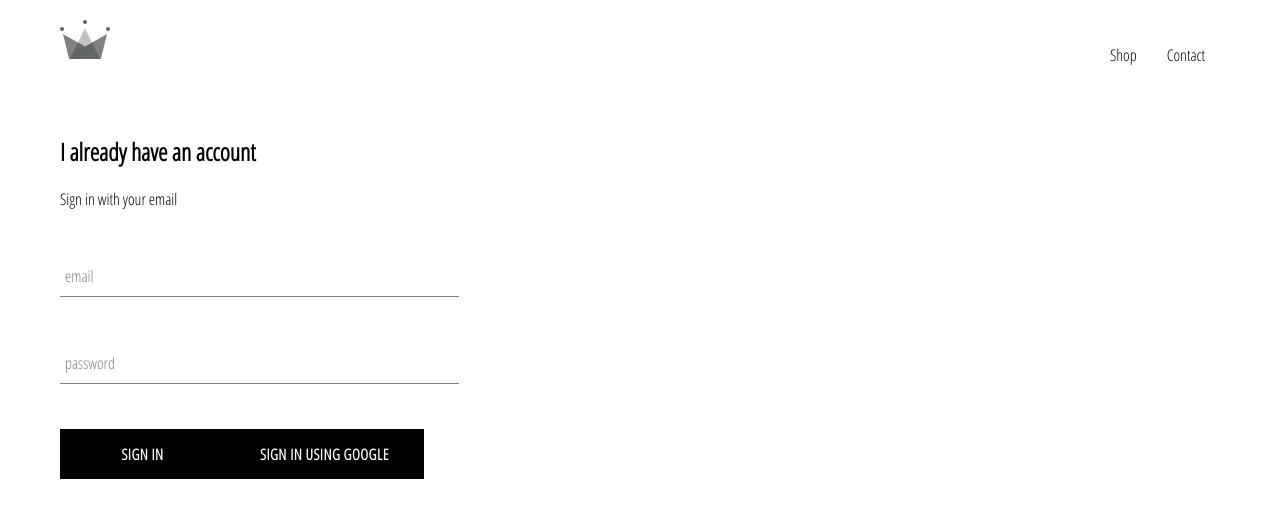
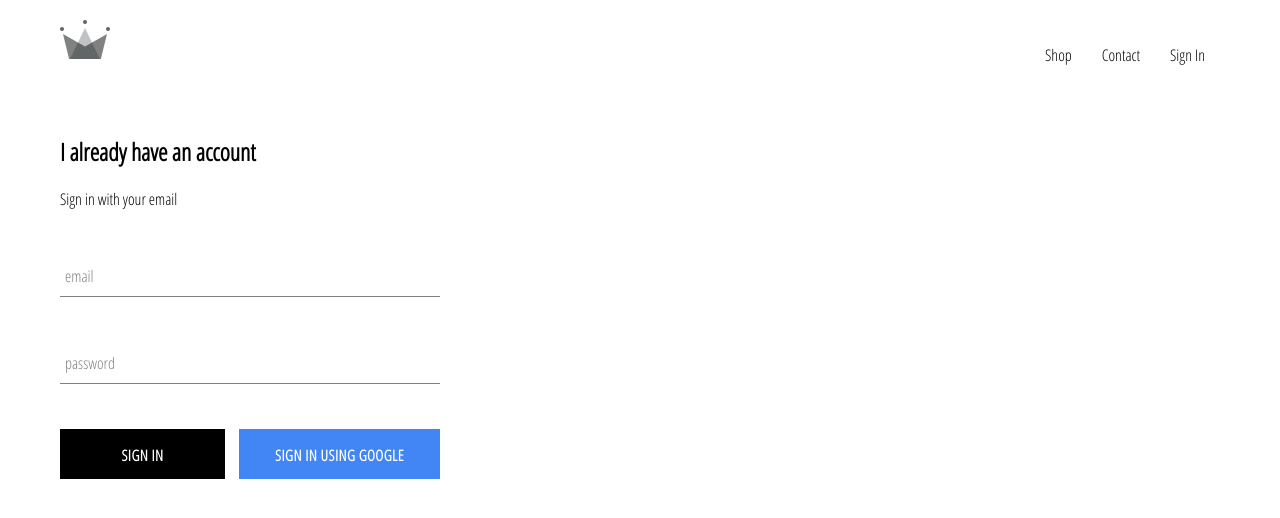
Before and after one commit to irenecodes/crwn-clothing, a React (Create React App) app: page /signin in a window 1280 px wide. Shown: the top 518 px of the page. Built offline with nearby package versions, Linux system fonts and the light colour scheme; no server answers.

Commit message:
[it] integrated firebase into app. created sign in page w sign in componennt + sign in w google

```diff
--- a/src/App.css
+++ b/src/App.css
@@ -1,5 +1,5 @@
 body {
-  font-family: 'Open Sans Condensed';
+  font-family: "Open Sans Condensed";
   padding: 20px 60px;
 }
 
@@ -7,3 +7,7 @@
   text-decoration: none;
   color: #000;
 }
+
+* {
+  box-sizing: border-box;
+}
--- a/src/App.js
+++ b/src/App.js
@@ -4,23 +4,20 @@
 
 // pages
 import HomePage from "./pages/homepage/homepage.component.jsx";
-import ShopPage from "./pages/shop/shop.component"
-import SignInAndSignUpPage from "./pages/sign-in-and-sign-out/sign-in-and-sign-out.component.jsx"
+import ShopPage from "./pages/shop/shop.component";
+import SignInAndSignUpPage from "./pages/sign-in-and-sign-out/sign-in-and-sign-out.component.jsx";
 
 // components
-import Header from './components/header/header.component.jsx'
+import Header from "./components/header/header.component.jsx";
 
-import {auth} from './firebase/firebase.utils';
-
-
-
+import { auth } from "./firebase/firebase.utils";
 
 class App extends React.Component {
   constructor() {
     super();
     this.state = {
       currentUser: null,
-    }
+    };
   }
 
   // handle the application being aware of auth
@@ -28,12 +25,12 @@
   //close subscription when this unmounts
   unsubscribeFromAuth = null;
 
-  componentDidMount(){
-    this.unsubscribeFromAuth = auth.onAuthStateChanged(user => {
-      this.setState({currentUser: user})
+  componentDidMount() {
+    this.unsubscribeFromAuth = auth.onAuthStateChanged((user) => {
+      this.setState({ currentUser: user });
 
       console.log(user);
-    })
+    });
   }
 
   // closes the subscription
@@ -41,19 +38,18 @@
     this.unsubscribeFromAuth();
   }
 
-  render () {
+  render() {
     return (
       <div>
-        <Header />
+        <Header currentUser={this.state.currentUser} />
         <Switch>
-          <Route  exact path="/" component={HomePage} />
+          <Route exact path="/" component={HomePage} />
           <Route path="/shop" component={ShopPage} />
-          <Route path = "/signin" component={SignInAndSignUpPage} />
+          <Route path="/signin" component={SignInAndSignUpPage} />
         </Switch>
       </div>
     );
   }
-
 }
 
 export default App;
--- a/src/components/custom-button/custom-button.component.jsx
+++ b/src/components/custom-button/custom-button.component.jsx
@@ -2,8 +2,11 @@
 import "./custom-button.styles.scss";
 
 // i.e putting this into sign-in.component ... "Sign In" becomes rendered children. otherProps is type and value attribute
-const CustomButton = ({ children, ...otherProps }) => (
-  <button className="custom-button" {...otherProps}>
+const CustomButton = ({ children, isGoogleSignIn, ...otherProps }) => (
+  <button
+    className={`${isGoogleSignIn ? "google-sign-in" : ""} custom-button`}
+    {...otherProps}
+  >
     {children}
   </button>
 );
--- a/src/components/custom-button/custom-button.styles.scss
+++ b/src/components/custom-button/custom-button.styles.scss
@@ -9,9 +9,9 @@
   background-color: black;
   color: white;
   text-transform: uppercase;
-    font-family: 'Open Sans Condensed';
+  font-family: "Open Sans Condensed";
   font-weight: bolder;
-    border: none;
+  border: 1px solid transparent;
   cursor: pointer;
 
   &:hover {
@@ -19,4 +19,11 @@
     color: black;
     border: 1px solid black;
   }
+  &.google-sign-in {
+    background-color: #4285f4;
+    color: #fff;
+    &:hover {
+      background-color: #357ae8;
     }
+  }
+}
--- a/src/components/header/header.component.jsx
+++ b/src/components/header/header.component.jsx
@@ -1,18 +1,32 @@
 import React from "react";
 
 import { Link } from "react-router-dom";
+import { auth } from "../../firebase/firebase.utils";
 import { ReactComponent as Logo } from "../../assets/crown.svg";
 
 import "./header.styles.scss";
 
-const Header = () => (
+const Header = ({ currentUser }) => (
   <div className="header">
     <Link to="/">
       <Logo className="logo" />
     </Link>
     <div className="options">
-        <Link className="option" to="/shop">Shop</Link>
-        <Link className="option" to="/signin">Contact</Link>
+      <Link className="option" to="/shop">
+        Shop
+      </Link>
+      <Link className="option" to="/shop">
+        Contact
+      </Link>
+      {currentUser ? (
+        <div className="option" onClick={() => auth.signOut}>
+          Sign Out
+        </div>
+      ) : (
+        <Link className="option" to="/signin">
+          Sign In
+        </Link>
+      )}
     </div>
   </div>
 );
--- a/src/components/header/header.styles.scss
+++ b/src/components/header/header.styles.scss
@@ -20,6 +20,7 @@
 
     .option {
       padding: 10px 15px;
+      cursor: pointer;
     }
   }
 }
--- a/src/components/sign-in/sign-in.component.jsx
+++ b/src/components/sign-in/sign-in.component.jsx
@@ -6,7 +6,7 @@
 import CustomButton from "../custom-button/custom-button.component";
 
 // firebase
-import {signInWithGoogle} from '../../firebase/firebase.utils'
+import { signInWithGoogle } from "../../firebase/firebase.utils";
 
 class SignIn extends React.Component {
   constructor(props) {
@@ -52,9 +52,14 @@
             required
             label="password"
           />
-
-          <CustomButton type="submit" value="Submit Form" >Sign In </CustomButton>
-          <CustomButton onClick={signInWithGoogle} >Sign In Using Google </CustomButton>
+          <div className="buttons">
+            <CustomButton type="submit" value="Submit Form">
+              Sign In{" "}
+            </CustomButton>
+            <CustomButton onClick={signInWithGoogle} isGoogleSignIn>
+              Sign In Using Google{" "}
+            </CustomButton>
+          </div>
         </form>
       </div>
     );
--- a/src/components/sign-in/sign-in.styles.scss
+++ b/src/components/sign-in/sign-in.styles.scss
@@ -1,8 +1,12 @@
 .sign-in {
-    width: 30vw;
+  width: 380px;
+  display: flex;
+  flex-direction: column;
+  .title {
+    margin: 10px 0;
+  }
+  .buttons {
     display: flex;
-    flex-direction: column;
-    .title {
-        margin: 10px 0;
-    }
+    justify-content: space-between;
+  }
 }
```
Lines whose indentation alone changed are shown as unchanged.
